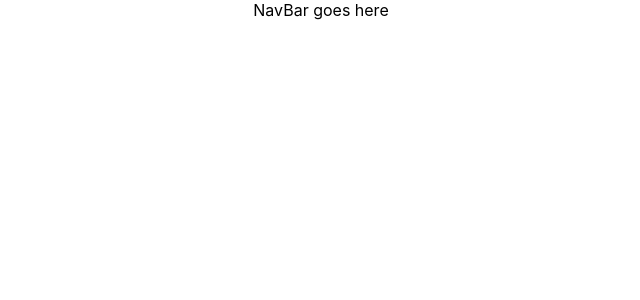
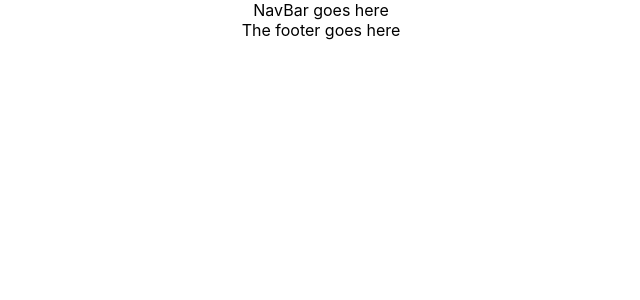
Before and after one commit to fftsquad/fft-website, a React (Create React App) app: page / in a window 1280 px wide. Shown: the top 300 px of the page, without its empty margins (319-959 px from the left). Built offline with nearby package versions, Linux system fonts and the light colour scheme; the HTML template or start-up script is replaced by a standard one.

Commit message:
created footer skeleton component

```diff
--- a/src/App.js
+++ b/src/App.js
@@ -1,13 +1,17 @@
-import React from 'react';
-import Nav from './components/Nav';
-import './App.css';
+import React from "react";
+import Nav from "./components/Nav";
+import Footer from "./components/Footer";
+import "./App.css";
 
 function App() {
   return (
     <div className="App">
-     <div className="test">
-      <Nav />
-     </div>
+      <div>
+        <Nav />
+      </div>
+      <div>
+        <Footer />
+      </div>
     </div>
   );
 }
--- /dev/null
+++ b/src/components/Footer.js
@@ -0,0 +1,12 @@
+import React from 'react'
+
+ const Footer = () => {
+  return (
+    <div>
+      <div className="footer">
+          The footer goes here
+      </div>
+    </div>
+  )
+}
+export default Footer;
```
